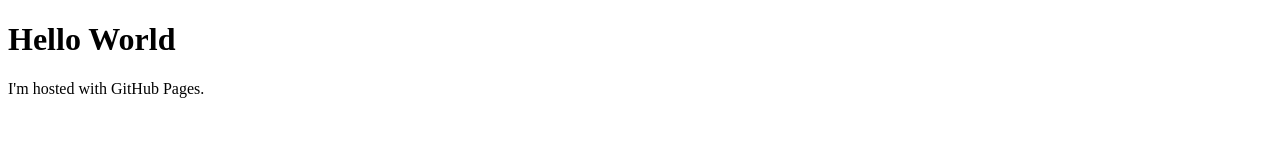
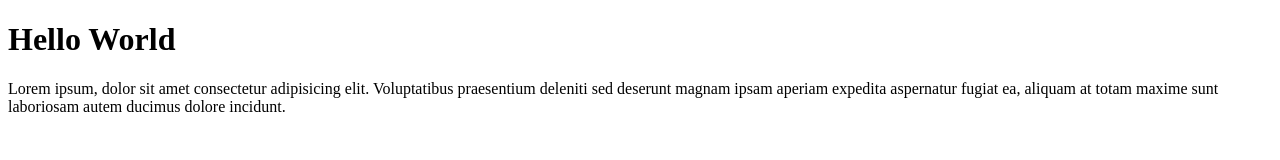
Before and after one commit to nuke92/nuke92, a plain HTML site: page index.html in a window 1280 px wide. Drawn offline with Linux system fonts and the light colour scheme.

Commit message:
added new text

```diff
--- a/index.html
+++ b/index.html
@@ -2,6 +2,8 @@
 <html>
 <body>
 <h1>Hello World</h1>
-<p>I'm hosted with GitHub Pages.</p>
+<p> Lorem ipsum, dolor sit amet consectetur adipisicing elit. Voluptatibus praesentium deleniti
+    sed deserunt magnam ipsam aperiam expedita aspernatur fugiat ea, aliquam at totam maxime sunt
+    laboriosam autem ducimus dolore incidunt.</p>
 </body>
 </html>
```
